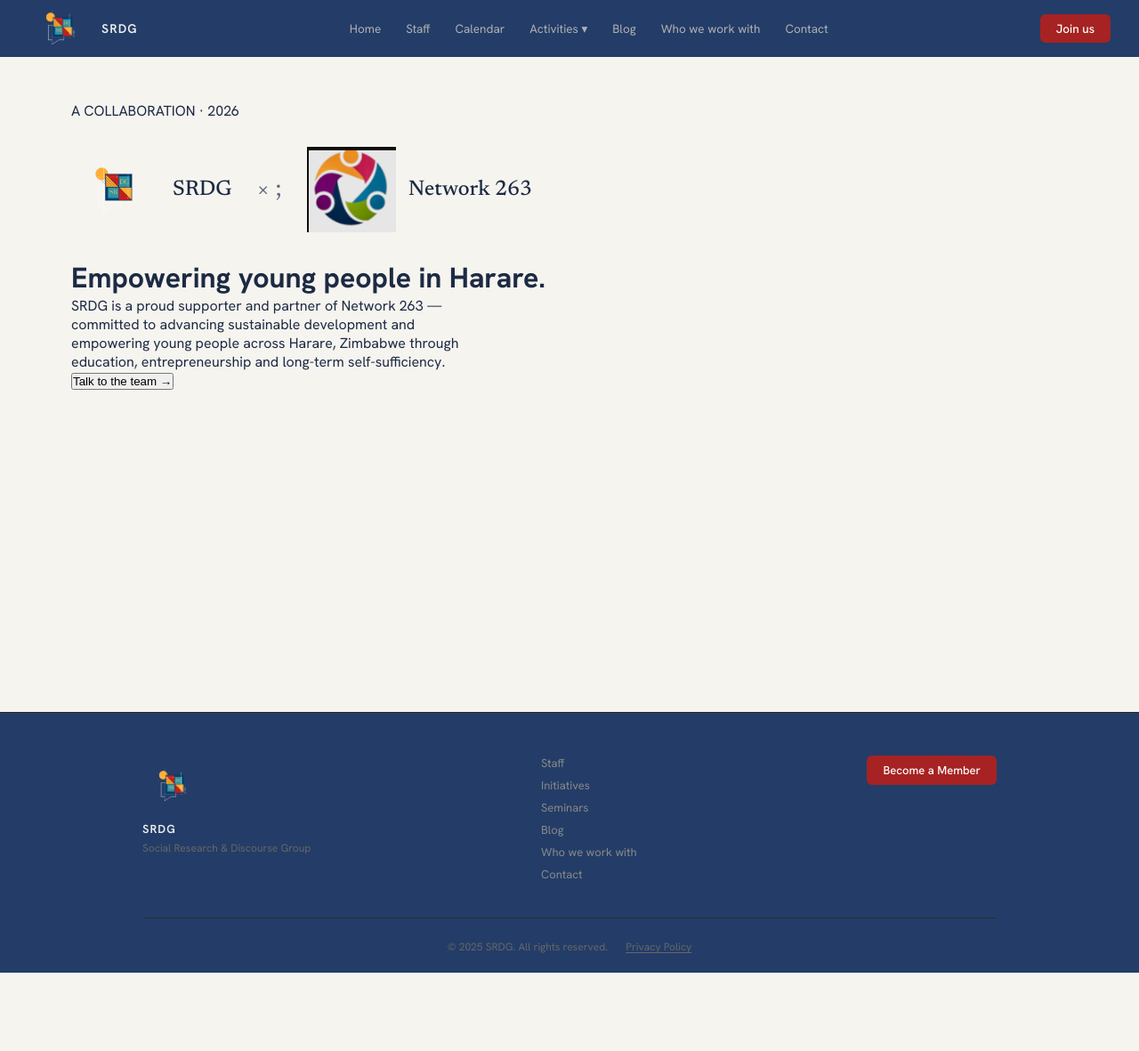
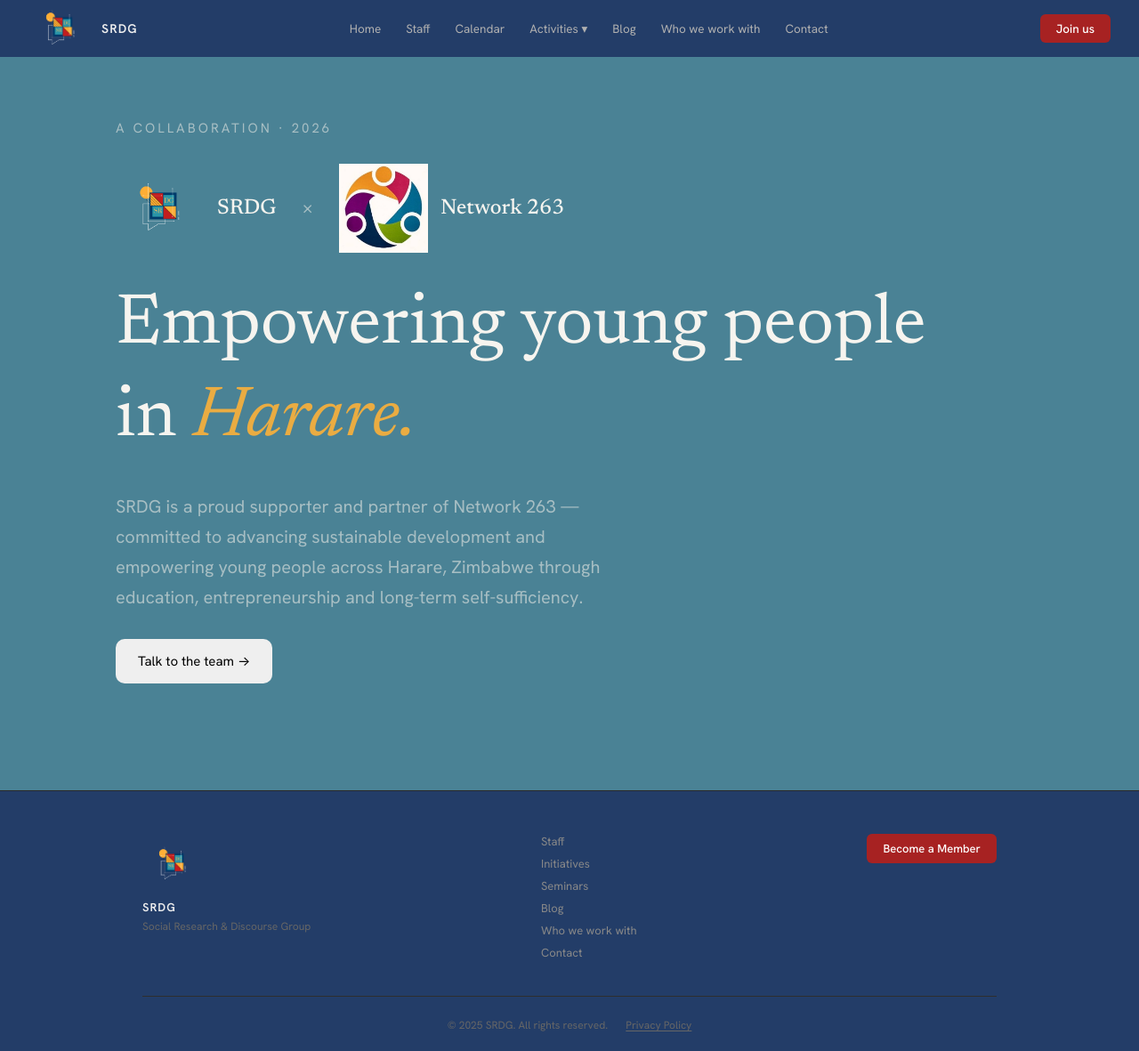
Before and after one commit to iDunno021/srdgwebsite, a Django app: page /network263/ in a window 1280 px wide. Shown: the whole page at 89% size. Before the commit the page ends 1093 px from the top, so only its background shows below. Run offline with Django 5.2, Linux system fonts and the light colour scheme; parts of the project's set-up code (start-up, migrations or seed data) failed here and were passed over.

Commit message:
Implement code changes to enhance functionality and improve performance

```diff
--- a/pages/static/pages/styles/network263.css
+++ b/pages/static/pages/styles/network263.css
@@ -1,14 +1,28 @@
+:root {
+    --light-teal: rgba(244, 241, 233, 0.55);
+}
 .container {
-    margin-left: 80px;
-    margin-top: 50px;
+    margin-left: 130px;
+    margin-top: 70px;
+    margin-bottom: 120px;
+}
+
+.hero {
+    background-color: var(--teal);
+}
+
+.title {
+    color: var(--light-teal);
+    font-size: 15px;
+    letter-spacing: 3px;
 }
 
 .visual {
     display: flex;
     align-items: center;
     gap: 28px;
-    margin: 28px 0;
     flex-wrap: wrap;
+    margin: 30px 0px;
 }
 
 .visual-group {
@@ -26,13 +40,43 @@
 
 .visual-title {
     font: 500 24px var(--font-serif);
-    color: var(--ink);
+    color: var(--paper);
     margin: 0;
     white-space: nowrap;
 }
 
 .cross {
     font: 400 28px var(--font-serif);
-    color: var(--muted);
+    color: var(--light-teal);
     margin: 0;
 }
+
+.motto {
+    font-size: 5rem;
+    font-family: var(--font-serif);
+    color: var(--paper);
+    line-height: 1.3;
+    font-weight: 130;
+}
+
+.motto-special {
+    color: var(--yellow);
+    font-style: italic;
+}
+
+.hero-description {
+    margin: 30px 0px;
+    font-family: var(--font-sans-serif);
+    color: var(--light-teal);
+    font-size: 20px;
+    line-height: 1.7;
+    font-weight: 100;
+}
+
+.contact-button {
+    padding: 15px 25px;
+    border-radius: 10px;
+    font-size: 15px;
+    border: none;
+    font-family: var(--font-sans-serif);
+}
--- a/pages/templates/pages/network263.html
+++ b/pages/templates/pages/network263.html
@@ -15,21 +15,20 @@
                     <img class='visual-logo' src="{% static "pages/images/SRDG-Logo-Light.png" %}" alt="SRDG Logo">
                     <h2 class='visual-title'>SRDG</h2>
                 </div>
-                <p class='cross'>&times
-                    ;</p>
+                <p class='cross'>&times;</p>
                 <div class='visual-group'>
-                    <img class='visual-logo' src="{% static "pages/images/network263logo.png" %}" alt="SRDG Logo">
+                    <img class='visual-logo' src="{% static "pages/images/network263logo.jpg" %}" alt="SRDG Logo">
                     <h2 class='visual-title'>Network 263</h2>
                 </div>
             </div>
-            <h1 class='motto'>Empowering young people in <span class='motto-special'>Harare.</span></h1>
+            <h1 class='motto'>Empowering young people <br> in <span class='motto-special'>Harare.</span></h1>
             <p class='hero-description'>
                 SRDG is a proud supporter and partner of Network 263 — <br>
                 committed to advancing sustainable development and <br>
                 empowering young people across Harare, Zimbabwe through <br>
                 education, entrepreneurship and long-term self-sufficiency.
             </p>
-            <a href="{% url "contact" %}"><button>Talk to the team &rarr;</button></a>
+            <a href="{% url "contact" %}"><button class="contact-button">Talk to the team &rarr;</button></a>
         </div>
     </div>
 {% endblock content %}
--- a/pages/templates/pages/partners.html
+++ b/pages/templates/pages/partners.html
@@ -120,7 +120,7 @@
                         </li>
                         <li class="register-item has-logo">
                             <a href="{% url "network263" %}">
-                                <img src="{% static 'pages/images/network263logo.png' %}" alt="Network 263" class="register-logo">
+                                <img src="{% static 'pages/images/network263logo.jpg' %}" alt="Network 263" class="register-logo">
                                 <span class="register-name">Network 263</span>
                             </a>
                         </li>
```
Also changed, not shown: pages/static/pages/images/network263logo.jpg (added), pages/static/pages/images/network263logo.png (deleted).
